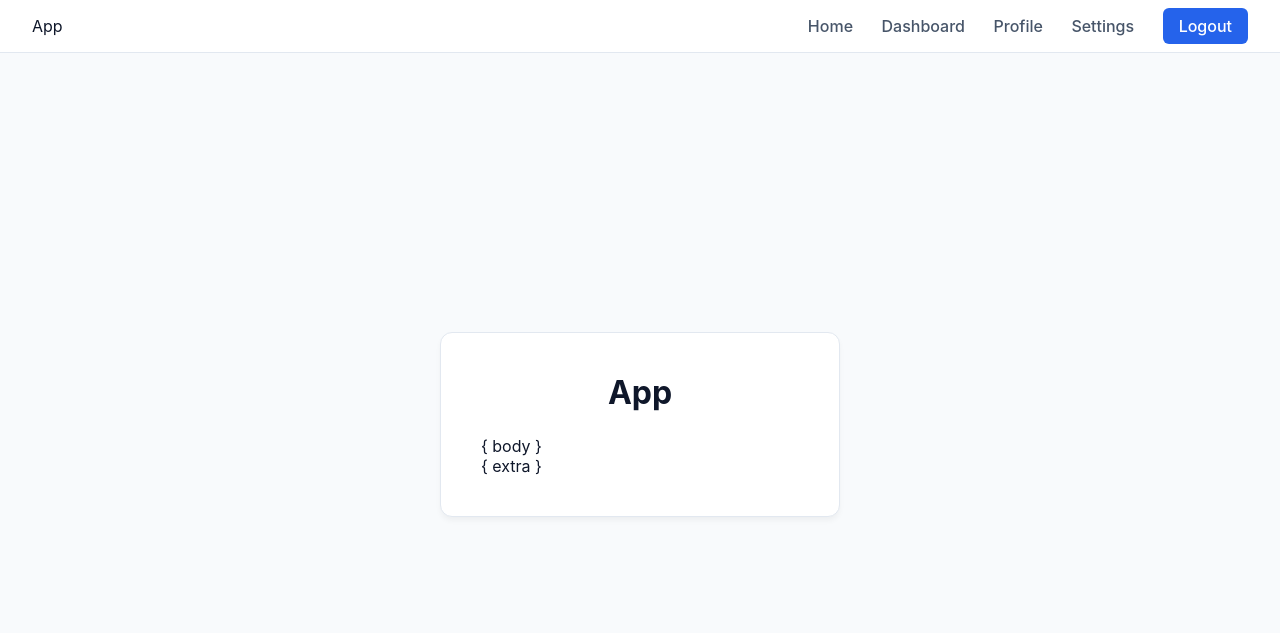
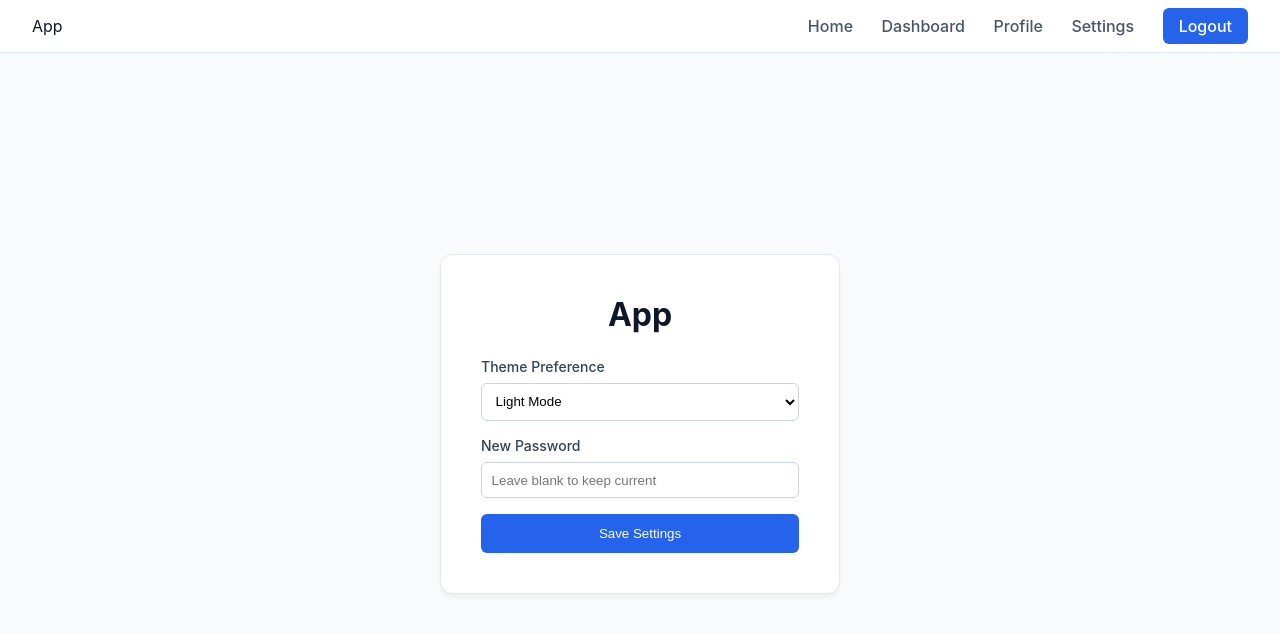
Before and after one commit to abhinav307/Student_Registration_form-using-Jenkins-and-Github_Action, a Flask app: page /settings in a window 1280 px wide. Shown: the top 633 px of the page. Run offline with Flask 3, Linux system fonts and the light colour scheme; the visitor is signed in with stand-in values (Sample User, id 1); data comes from the database, SQL or seed files in the repository.

Commit message:
fix: replace broken template placeholders with actual auth forms

```diff
--- a/templates/settings.html
+++ b/templates/settings.html
@@ -37,8 +37,18 @@
     <h1>App</h1>
     {% if error %}<div class="error">{{ error }}</div>{% endif %}
     <form method="POST">
-        { body }
+        <div class="field-group">
+            <label for="theme" style="font-size: 0.875rem; font-weight: 500; color: #334155; margin-bottom: 0.5rem;">Theme Preference</label>
+            <select id="theme" name="theme" style="padding: 0.6rem; border: 1px solid #cbd5e1; border-radius: 6px; background-color: #fff; width: 100%;">
+                <option value="light" {% if current_user.theme == 'light' %}selected{% endif %}>Light Mode</option>
+                <option value="dark" {% if current_user.theme == 'dark' %}selected{% endif %}>Dark Mode</option>
+            </select>
+        </div>
+        <div class="field-group">
+            <label for="password" style="font-size: 0.875rem; font-weight: 500; color: #334155; margin-bottom: 0.5rem;">New Password</label>
+            <input type="password" id="password" name="password" placeholder="Leave blank to keep current">
+        </div>
+        <button type="submit" class="btn-submit">Save Settings</button>
     </form>
-    { extra }
 </div>
 </body></html>
```
Also changed, not shown: templates/login.html (+10 -2 lines), templates/profile.html (+9 -2 lines), templates/signup.html (+14 -2 lines).
